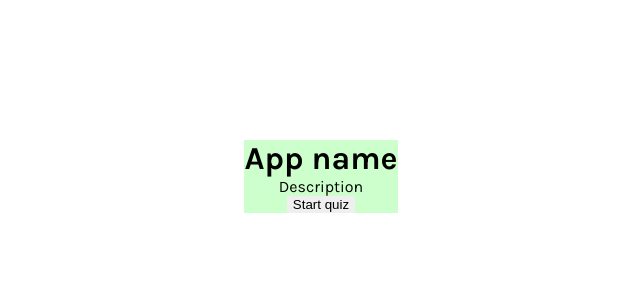
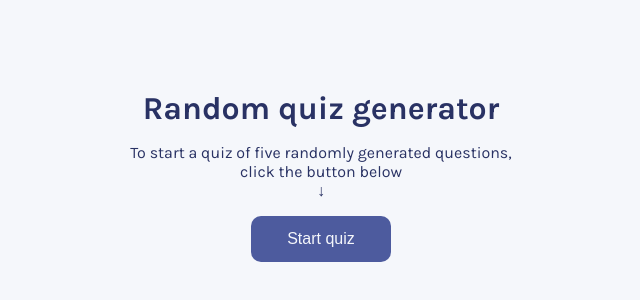
Before and after one commit to sentenzo/front-opentdb, a React (Create React App) app: page / in a window 1280 px wide. Shown: the part 224-524 px from the top of the page, without its empty margins (319-959 px from the left). Built offline with nearby package versions, Linux system fonts and the light colour scheme.

Commit message:
styling Intro component

```diff
--- a/src/app/intro/Intro.tsx
+++ b/src/app/intro/Intro.tsx
@@ -1,9 +1,14 @@
+// import { QuizState } from "../state";
 import "./style.scss"
 
 const Intro = () => (
     <div className="intro">
-        <h1>App name</h1>
-        <p>Description</p>
+        <h1>Random quiz generator</h1>
+        <div className="description">
+            <p>To start a quiz of five randomly generated questions, </p>
+            <p>click the button below</p>
+            <p>↓</p>
+        </div>
         <button>Start quiz</button>
     </div>
 );
--- a/src/app/intro/style.scss
+++ b/src/app/intro/style.scss
@@ -1,6 +1,18 @@
 .intro {
-    background-color: #cfc;
+    // background-color: #cfc;
     display: flex;
     flex-direction: column;
     align-items: center;
+
+    .description {
+        margin: 16px 0;
+        text-align: center;
+        max-width: 420px;
+    }
+
+    button {
+        font-size: 16px;
+        padding: 14px 36px;
+        // margin-top: 10px;
+    }
 }
--- /dev/null
+++ b/src/palette.scss
@@ -0,0 +1,5 @@
+$color_black: #111;
+$color_dark: #293264;
+$color_regular: #4D5B9E;
+$color_bright: #D6DBF5;
+$color_white: #F5F7FB;
--- a/src/style.scss
+++ b/src/style.scss
@@ -1,3 +1,5 @@
+@import "./palette.scss";
+
 body {
   font-family: 'Karla', sans-serif;
 }
@@ -24,11 +26,21 @@ body,
 #root {
   height: 100%;
   width: 100%;
+  background-color: $color_white;
+  color: $color_dark;
 }
 
 button {
   border: none;
   cursor: pointer;
+  background-color: $color_regular;
+  color: $color_white;
+  border-radius: 10px;
+  padding: 4px 12px;
+
+  &:hover {
+    background-color: lighten($color_regular, 4%);
+  }
 }
 
 // #root {
```
